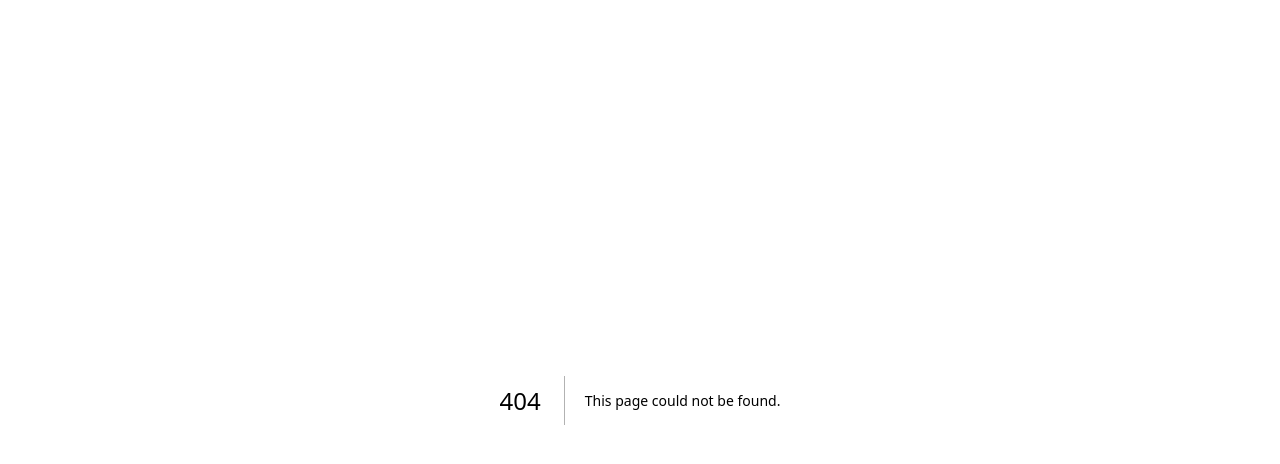
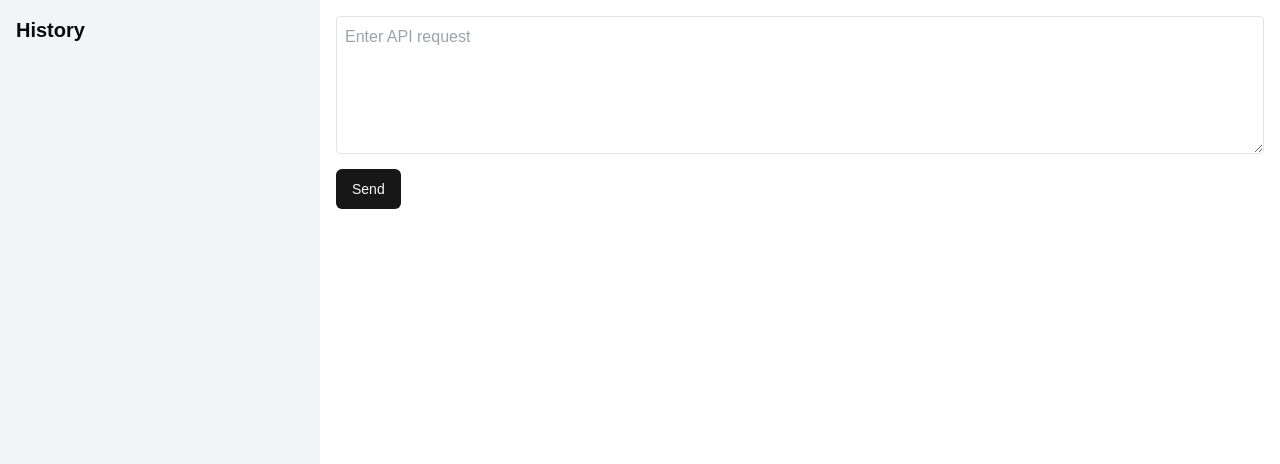
Before and after one commit to achen2089/greptile-playground, a Next.js app: page /playground in a window 1280 px wide. Before the commit this address had no page. Shown: the top 464 px of the page. Built offline with nearby package versions, Linux system fonts and the light colour scheme.

Commit message:
implement playground basic

```diff
--- /dev/null
+++ b/app/playground/page.tsx
@@ -0,0 +1,5 @@
+import PlaygroundComponent from "@/components/playground-component";
+
+export default function Playground() {
+  return <PlaygroundComponent />;
+}
--- /dev/null
+++ b/components/playground-component.tsx
@@ -0,0 +1,73 @@
+'use client';
+
+import React, { useState } from 'react';
+import { Button } from '@/components/ui/button';
+
+interface HistoryItem {
+  id: number;
+  request: string;
+  response: string;
+}
+
+export default function PlaygroundComponent() {
+  const [input, setInput] = useState('');
+  const [history, setHistory] = useState<HistoryItem[]>([]);
+  const [selectedItem, setSelectedItem] = useState<HistoryItem | null>(null);
+
+  const handleSubmit = async (e: React.FormEvent) => {
+    e.preventDefault();
+    // Here you would typically make an API call
+    // For this example, we'll just echo the input
+    const response = `Response for: ${input}`;
+    const newItem = { id: Date.now(), request: input, response };
+    setHistory([newItem, ...history]);
+    setSelectedItem(newItem);
+    setInput('');
+  };
+
+  const handleHistoryItemClick = (item: HistoryItem) => {
+    setSelectedItem(item);
+    setInput(item.request);
+  };
+
+  return (
+    <div className="flex h-[calc(100vh-100px)]">
+      {/* History Sidebar */}
+      <div className="w-1/4 bg-gray-100 p-4 overflow-y-auto">
+        <h2 className="text-xl font-semibold mb-4">History</h2>
+        {history.map((item) => (
+          <div
+            key={item.id}
+            className={`mb-2 p-2 rounded cursor-pointer ${
+              selectedItem?.id === item.id ? 'bg-blue-200' : 'bg-white'
+            }`}
+            onClick={() => handleHistoryItemClick(item)}
+          >
+            <p className="truncate">{item.request}</p>
+          </div>
+        ))}
+      </div>
+
+      {/* Main Playground Area */}
+      <div className="flex-1 p-4 overflow-y-auto">
+        <form onSubmit={handleSubmit} className="mb-4">
+          <textarea
+            value={input}
+            onChange={(e) => setInput(e.target.value)}
+            className="w-full p-2 border rounded mb-2"
+            rows={5}
+            placeholder="Enter API request"
+          />
+          <Button type="submit">Send</Button>
+        </form>
+
+        {selectedItem && (
+          <div className="border rounded p-4">
+            <h3 className="text-lg font-semibold mb-2">Response</h3>
+            <pre className="bg-gray-100 p-2 rounded">{selectedItem.response}</pre>
+          </div>
+        )}
+      </div>
+    </div>
+  );
+}
```
